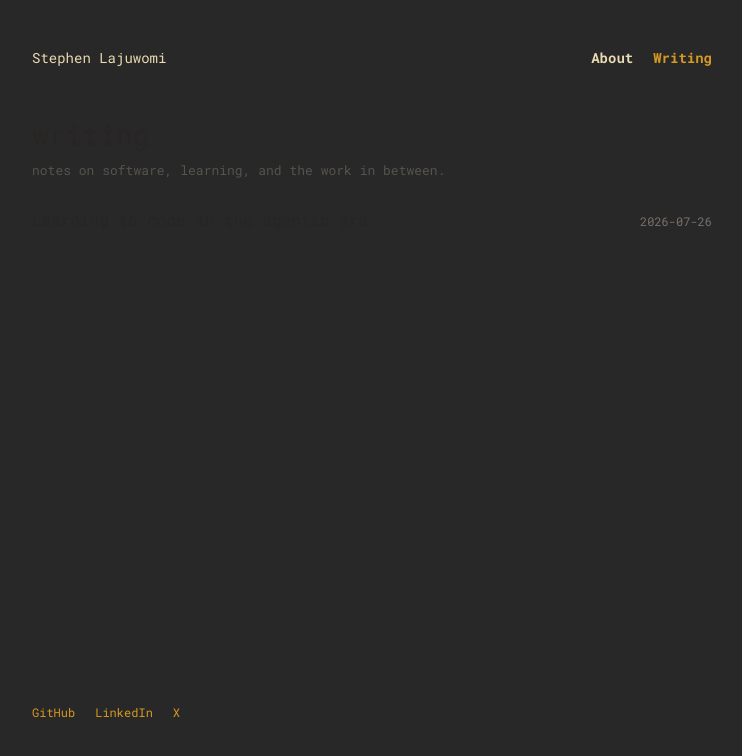
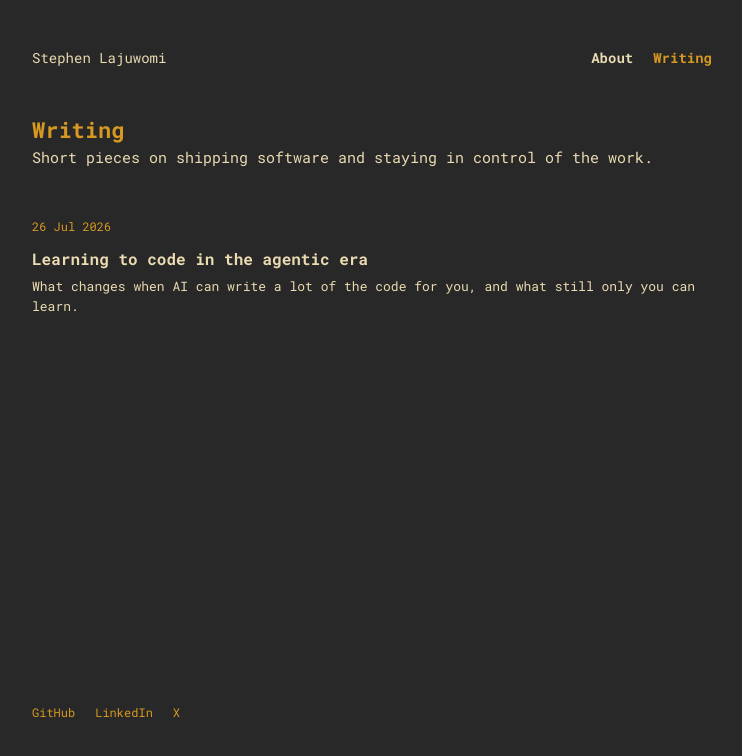
Before and after one commit to slajuwomi/slajuwomi.dev, a Next.js app: page /writing in a window 1280 px wide. Shown: the top 756 px of the page, without its empty margins (268-1010 px from the left). Built offline with nearby package versions, Linux system fonts and the light colour scheme.

Commit message:
feat: restyle writing index and posts for reading
Date, title, and excerpt on the index; date and title above
the post body in Night Ledger type.

```diff
--- a/app/writing/[slug]/page.tsx
+++ b/app/writing/[slug]/page.tsx
@@ -27,6 +27,23 @@ export async function generateMetadata({
   };
 }
 
+function formatDate(value: string) {
+  if (!value) {
+    return "";
+  }
+
+  const parsed = new Date(`${value}T00:00:00`);
+  if (Number.isNaN(parsed.getTime())) {
+    return value;
+  }
+
+  return parsed.toLocaleDateString("en-GB", {
+    day: "numeric",
+    month: "short",
+    year: "numeric",
+  });
+}
+
 export default async function PostPage({ params }: PostPageProps) {
   const { slug } = await params;
   const post = getPostBySlug(slug);
@@ -36,15 +53,14 @@ export default async function PostPage({ params }: PostPageProps) {
   }
 
   return (
-    <article className="prose">
-      <header className="mb-8">
-        <h1>{post.title}</h1>
-        {post.date ? (
-          <time className="text-sm text-stone-500">{post.date}</time>
-        ) : null}
+    <article className="page-stack">
+      <header>
+        {post.date ? <p className="meta">{formatDate(post.date)}</p> : null}
+        <h1 className="post-title">{post.title}</h1>
       </header>
-      {/* MDX stays server-rendered and can be extended with safe components later. */}
-      <MDXRemote source={post.content} />
+      <div className="prose">
+        <MDXRemote source={post.content} />
+      </div>
     </article>
   );
 }
--- a/app/writing/page.tsx
+++ b/app/writing/page.tsx
@@ -7,48 +7,52 @@ export const metadata: Metadata = {
   description: "Notes and longer-form writing by Stephen Lajuwomi.",
 };
 
+function formatDate(value: string) {
+  if (!value) {
+    return "";
+  }
+
+  const parsed = new Date(`${value}T00:00:00`);
+  if (Number.isNaN(parsed.getTime())) {
+    return value;
+  }
+
+  return parsed.toLocaleDateString("en-GB", {
+    day: "numeric",
+    month: "short",
+    year: "numeric",
+  });
+}
+
 export default function WritingPage() {
   const posts = getAllPosts();
 
   return (
-    <section className="space-y-6">
-      <div className="space-y-2">
-        <h1 className="text-2xl font-medium text-stone-800 dark:text-stone-200">
-          writing
-        </h1>
-        <p className="text-sm text-stone-600 dark:text-stone-400">
-          notes on software, learning, and the work in between.
+    <div className="page-stack">
+      <section>
+        <h1 className="page-title">Writing</h1>
+        <p className="lede">
+          Short pieces on shipping software and staying in control of the work.
         </p>
-      </div>
+      </section>
 
       {posts.length === 0 ? (
-        <div className="rounded-lg border border-dashed border-stone-300 px-5 py-10 text-center dark:border-stone-700">
-          <p className="font-medium text-stone-700 dark:text-stone-300">
-            nothing published yet.
-          </p>
-          <p className="mt-1 text-sm text-stone-500">
-            posts will show up here when they are ready.
-          </p>
-        </div>
+        <p className="empty-note">Nothing published yet.</p>
       ) : (
-        <ol className="space-y-4">
+        <ol className="writing-list">
           {posts.map((post) => (
-            <li key={post.slug}>
-              <Link
-                href={`/writing/${post.slug}`}
-                className="flex items-baseline gap-4 rounded-md py-1"
-              >
-                <span className="font-medium text-stone-800 underline-offset-4 dark:text-stone-200">
-                  {post.title}
-                </span>
-                <time className="ml-auto shrink-0 text-xs text-stone-500">
-                  {post.date}
-                </time>
+            <li key={post.slug} className="writing-item">
+              <Link href={`/writing/${post.slug}`}>
+                {post.date ? <div className="meta">{formatDate(post.date)}</div> : null}
+                <div className="item-title">{post.title}</div>
+                {post.description ? (
+                  <p className="item-excerpt">{post.description}</p>
+                ) : null}
               </Link>
             </li>
           ))}
         </ol>
       )}
-    </section>
+    </div>
   );
 }
```
